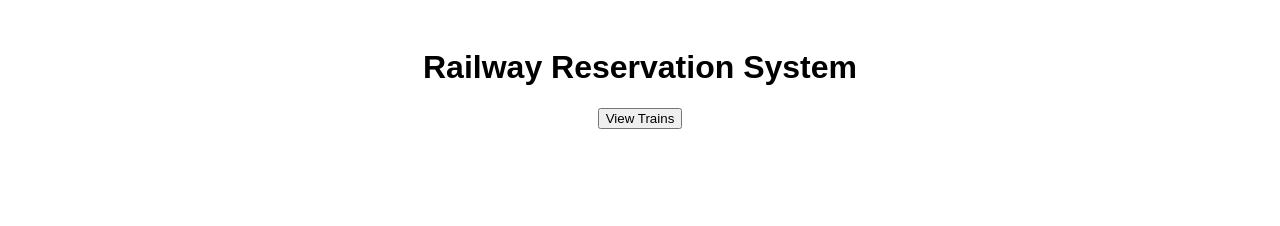
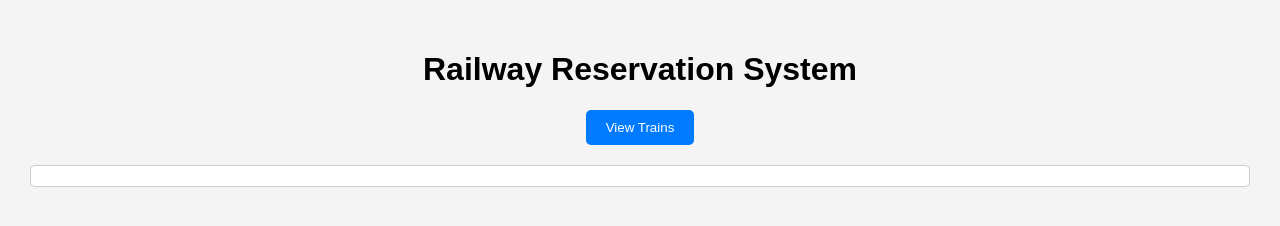
Before and after one commit to maheshbabu1807/Railway_Reservation_System, a plain HTML site: page index.html in a window 1280 px wide. Drawn offline with Linux system fonts and the light colour scheme.

Commit message:
Update style.css

```diff
--- a/style.css
+++ b/style.css
@@ -1,15 +1,33 @@
 body {
   font-family: Arial, sans-serif;
+  background-color: #f4f4f4;
+  margin: 20px;
+  padding: 10px;
+}
+
+h1 {
   text-align: center;
-  padding: 20px;
 }
-#menu button {
-  margin: 10px;
+
+button {
+  display: block;
+  margin: 20px auto;
   padding: 10px 20px;
+  background-color: #007BFF;
+  color: white;
+  border: none;
+  cursor: pointer;
+  border-radius: 5px;
 }
-#content {
+
+button:hover {
+  background-color: #0056b3;
+}
+
+#output {
   margin-top: 20px;
+  padding: 10px;
+  background-color: white;
+  border: 1px solid #ccc;
+  border-radius: 5px;
 }
-input {
-  margin: 5px;
-}
```
